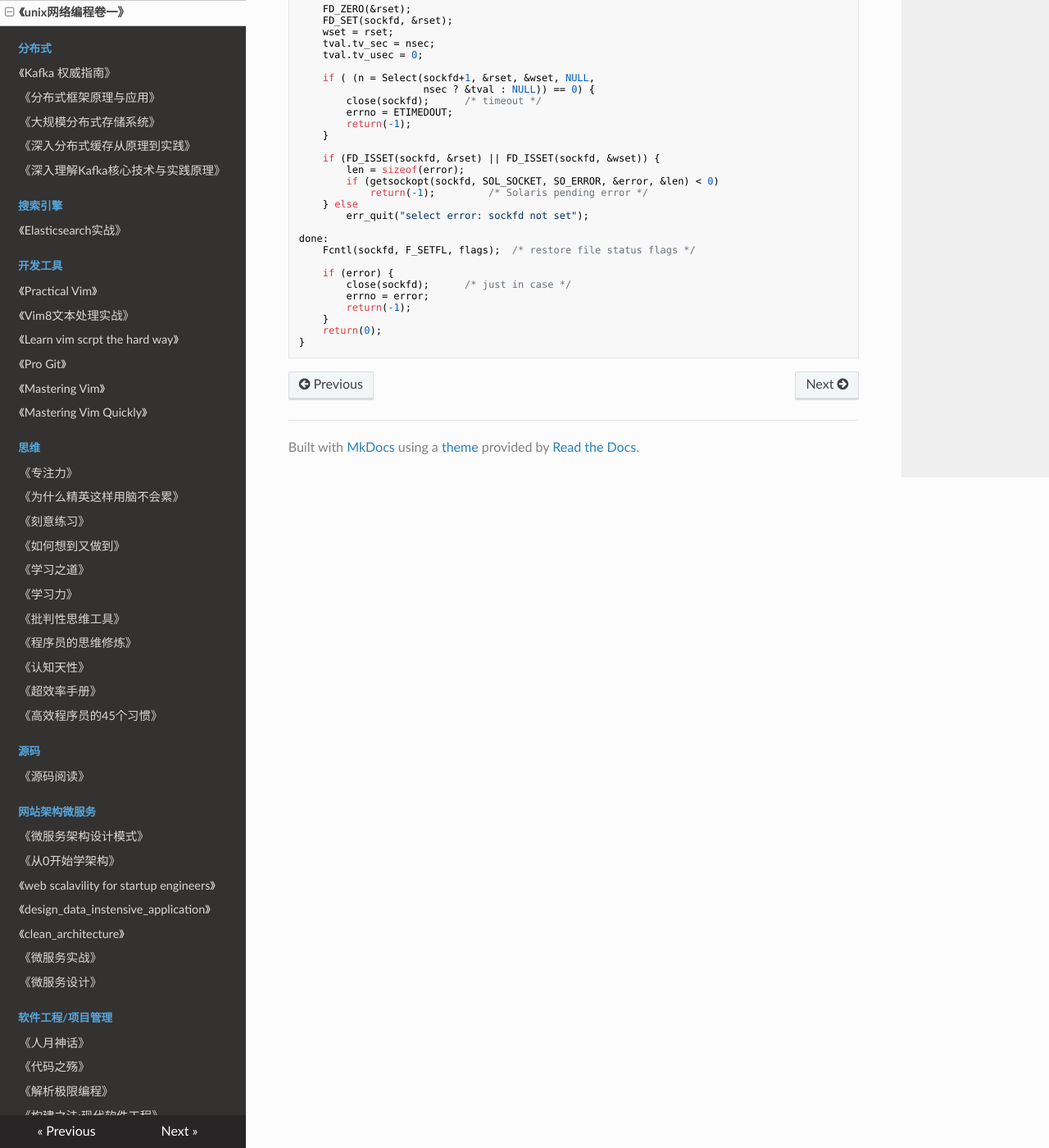
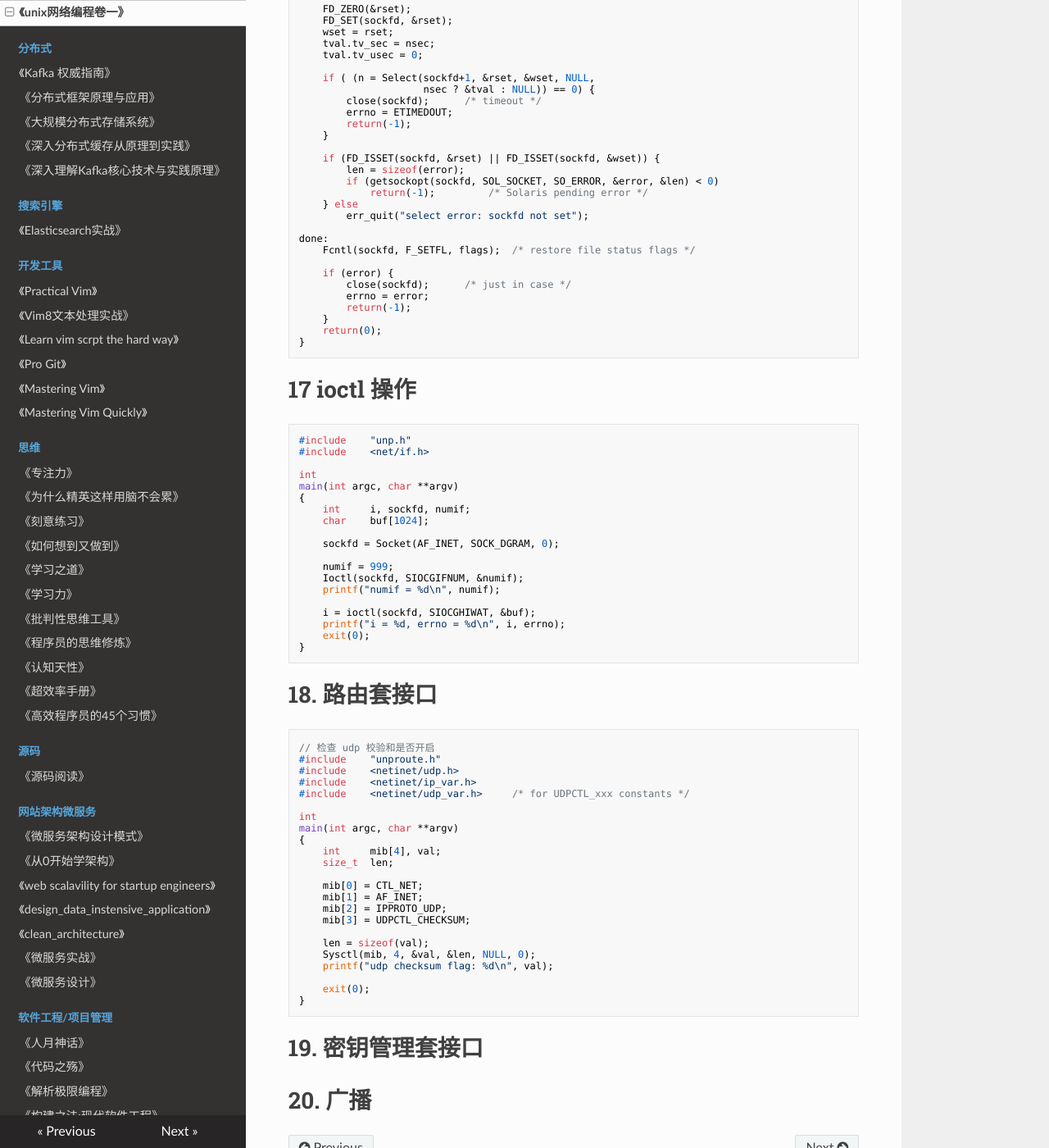
Before and after one commit to PegasusWang/booknotes, an MkDocs documentation site: the page built from docs/unix_linux/unix网络编程卷一.md, in a window 1280 px wide and 1400 px high, scrolled down 13601 px. Shown: the whole window at 82% size. Built offline with MkDocs 1.6.1, drawn with Linux system fonts in a browser that asks for light colours; nearby versions of some CDN libraries; old or Windows-style settings are respelled for this version of MkDocs.

Commit message:
unp: ioctl/sysctl

````diff
--- a/docs/unix_linux/unix网络编程卷一.md
+++ b/docs/unix_linux/unix网络编程卷一.md
@@ -896,3 +896,60 @@ done:
 	return(0);
 }
 ```
+
+# 17 ioctl 操作
+
+```c
+#include	"unp.h"
+#include	<net/if.h>
+
+int
+main(int argc, char **argv)
+{
+	int		i, sockfd, numif;
+	char	buf[1024];
+
+	sockfd = Socket(AF_INET, SOCK_DGRAM, 0);
+
+	numif = 999;
+	Ioctl(sockfd, SIOCGIFNUM, &numif);
+	printf("numif = %d\n", numif);
+
+	i = ioctl(sockfd, SIOCGHIWAT, &buf);
+	printf("i = %d, errno = %d\n", i, errno);
+	exit(0);
+}
+```
+
+# 18. 路由套接口
+
+```c
+// 检查 udp 校验和是否开启
+#include	"unproute.h"
+#include	<netinet/udp.h>
+#include	<netinet/ip_var.h>
+#include	<netinet/udp_var.h>		/* for UDPCTL_xxx constants */
+
+int
+main(int argc, char **argv)
+{
+	int		mib[4], val;
+	size_t	len;
+
+	mib[0] = CTL_NET;
+	mib[1] = AF_INET;
+	mib[2] = IPPROTO_UDP;
+	mib[3] = UDPCTL_CHECKSUM;
+
+	len = sizeof(val);
+	Sysctl(mib, 4, &val, &len, NULL, 0);
+	printf("udp checksum flag: %d\n", val);
+
+	exit(0);
+}
+```
+
+# 19. 密钥管理套接口
+
+
+# 20. 广播
````
Also changed, not shown: docs/源码阅读_sourcecode/README.md (line endings or trailing spaces).
